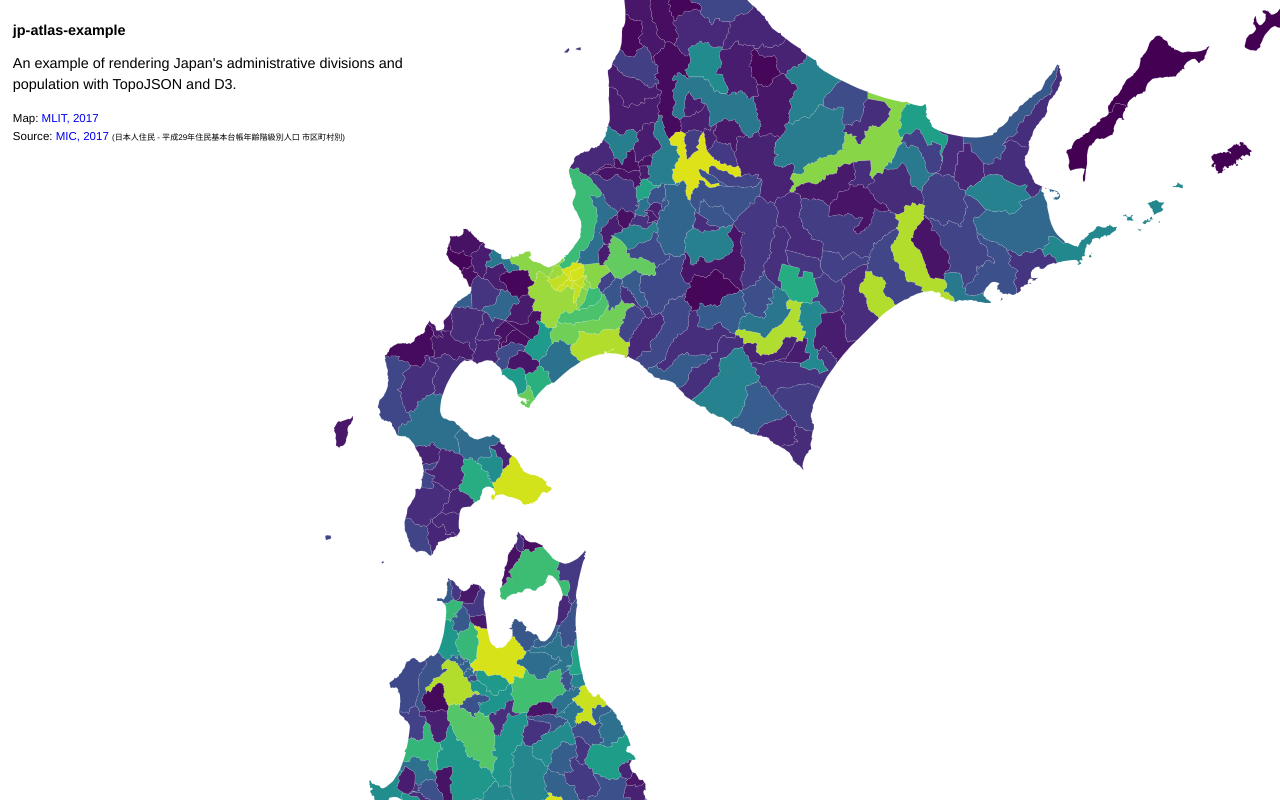
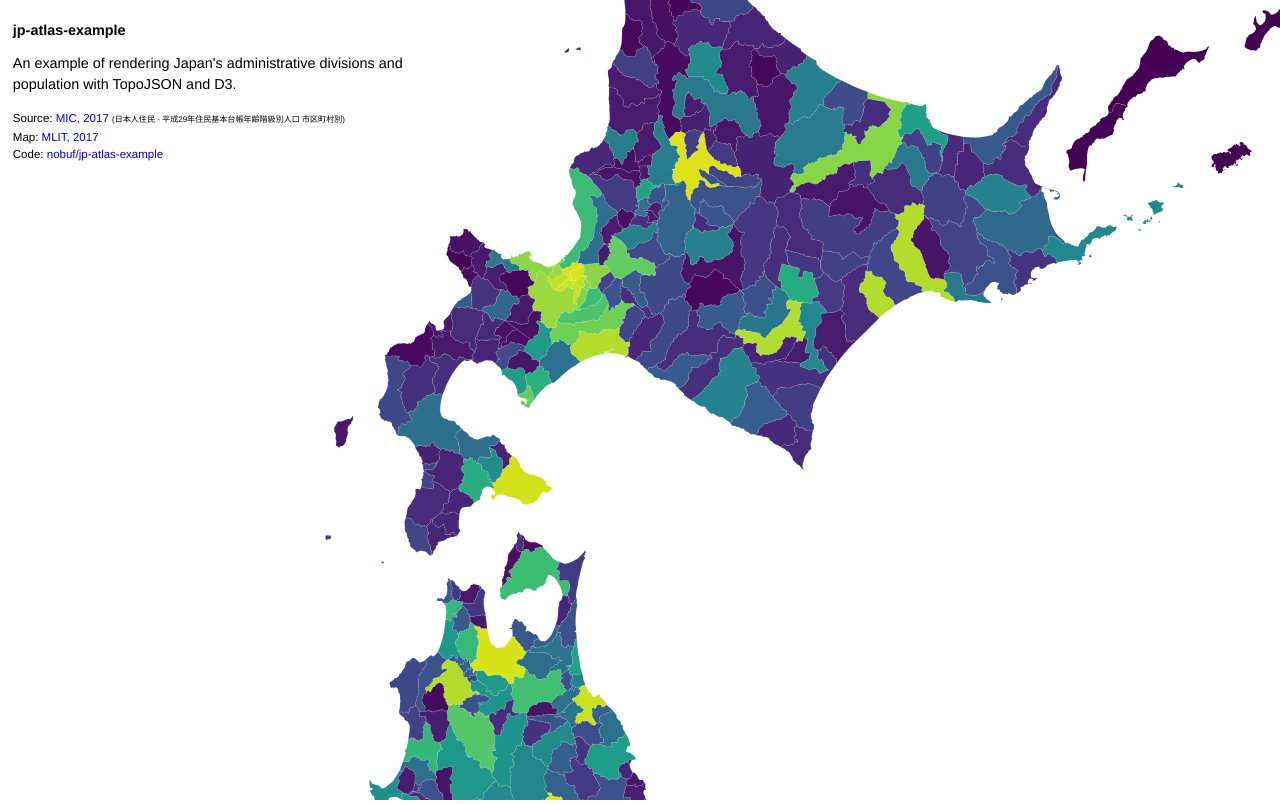
Before and after one commit to nobuf/jp-atlas-example, a website: page docs/index.html in a window 1280 px wide. Drawn offline with Linux system fonts and the light colour scheme.

Commit message:
add a link to github repository

```diff
--- a/docs/index.html
+++ b/docs/index.html
@@ -15,8 +15,9 @@
         <p>An example of rendering Japan's administrative divisions and population with TopoJSON and D3.</p>
         <footer>
             <ul>
+                <li>Source: <a href="http://www.soumu.go.jp/menu_news/s-news/01gyosei02_02000148.html">MIC, 2017</a> <span class="original-source">(日本人住民 - 平成29年住民基本台帳年齢階級別人口 市区町村別)</span></li>
                 <li>Map: <a href="http://nlftp.mlit.go.jp/ksj/gml/datalist/KsjTmplt-N03-v2_3.html">MLIT, 2017</a></li>
-                <li>Source: <a href="http://www.soumu.go.jp/menu_news/s-news/01gyosei02_02000148.html">MIC, 2017</a> <span class="original-source">(日本人住民 - 平成29年住民基本台帳年齢階級別人口 市区町村別)</span></li>
+                <li>Code: <a href="https://github.com/nobuf/jp-atlas-example">nobuf/jp-atlas-example</a></li>
             </ul>
         </footer>
         <div id="popup" style="visibility: hidden"></div>
```
